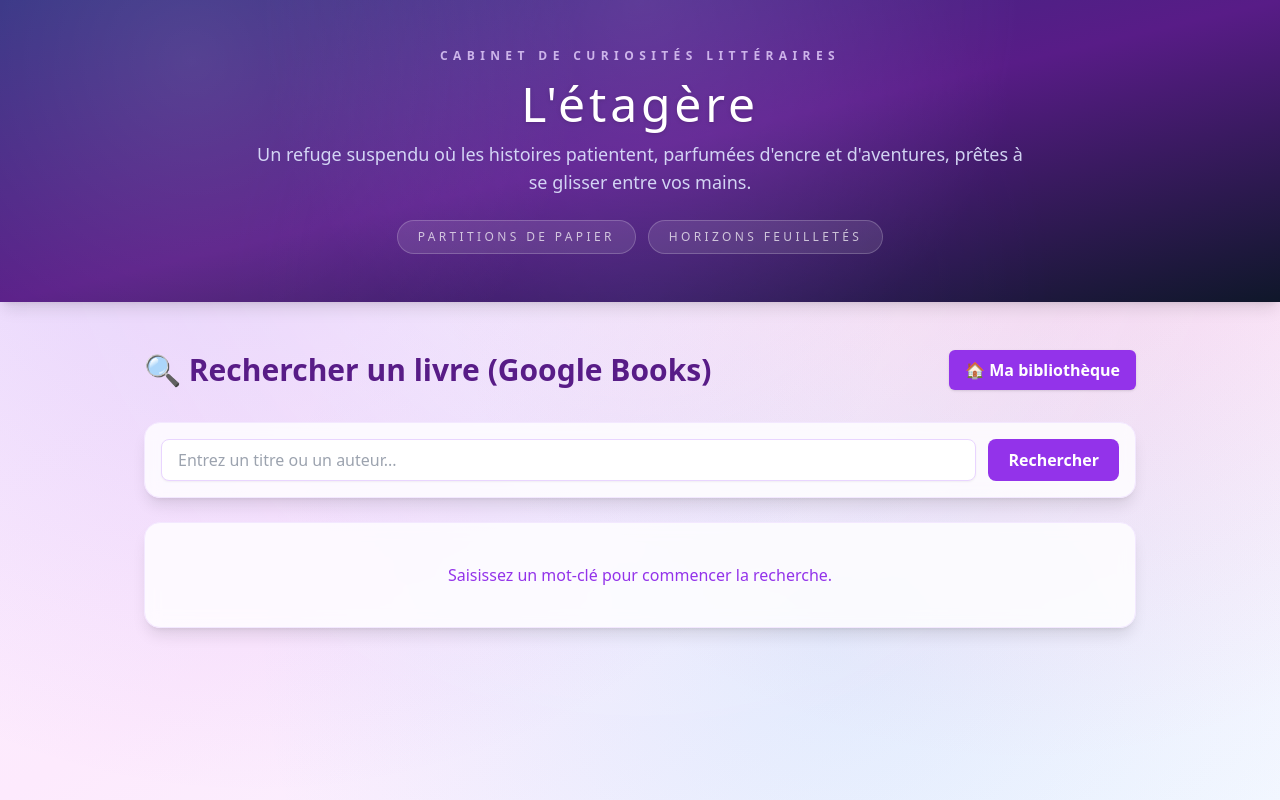
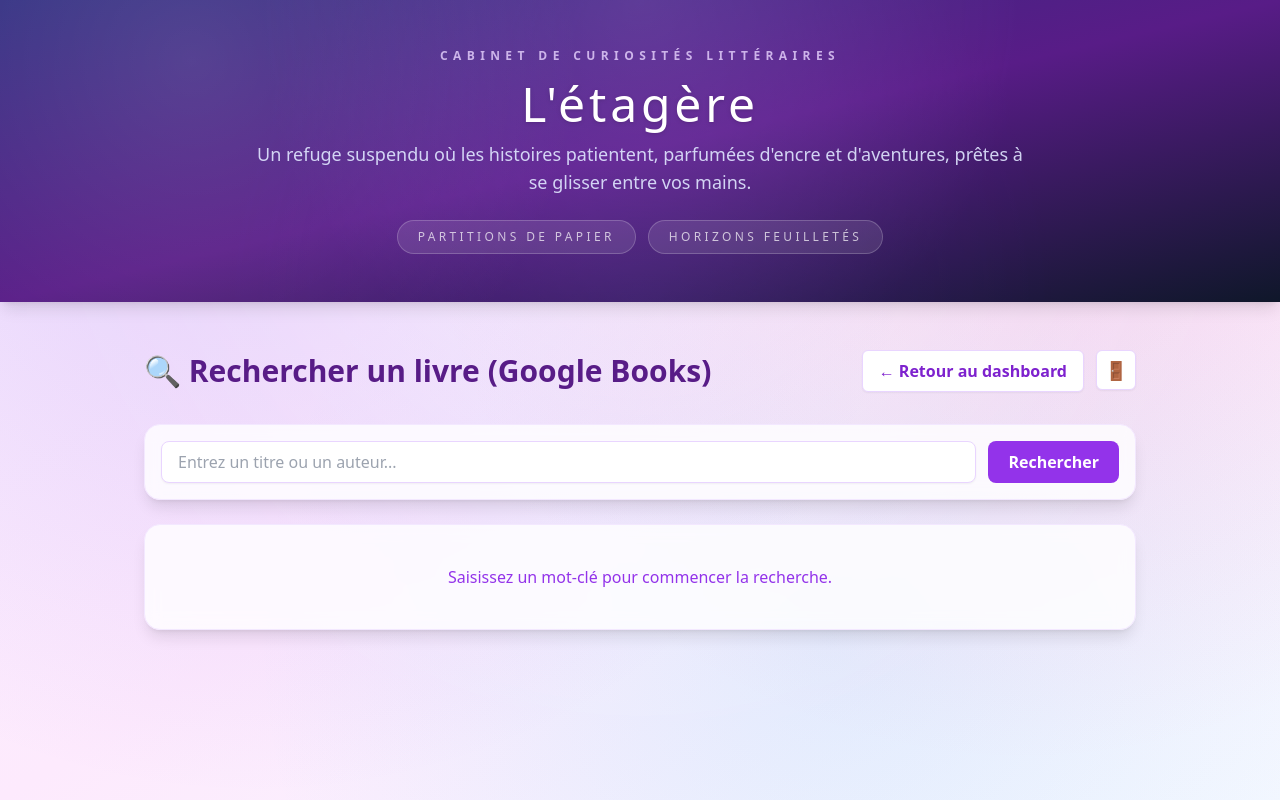
Before and after one commit to Sophiebdd/L_etagere_python, a React app in the folder frontend/: page /search in a window 1280 px wide. Built offline with nearby package versions, Linux system fonts and the light colour scheme; sample sign-in values are in the browser's storage; the HTML template or start-up script is replaced by a standard one.

Commit message:
bouton déconnexion

```diff
--- a/frontend/src/pages/BookSearch.jsx
+++ b/frontend/src/pages/BookSearch.jsx
@@ -9,6 +9,11 @@ export default function BookSearch() {
   const [results, setResults] = useState([]);
   const [loading, setLoading] = useState(false);
   const navigate = useNavigate();
+
+  const handleLogout = () => {
+    localStorage.removeItem("token");
+    navigate("/login", { replace: true });
+  };
 
   const handleSearch = async (e) => {
     e.preventDefault();
@@ -39,12 +44,21 @@ export default function BookSearch() {
             🔍 Rechercher un livre (Google Books)
           </h1>
 
-          <Link
-            to="/dashboard"
-            className="rounded-md bg-purple-600 px-4 py-2 font-semibold text-white shadow transition hover:bg-purple-700"
-          >
-            🏠 Ma bibliothèque
-          </Link>
+          <div className="flex flex-wrap gap-3">
+            <Link
+              to="/dashboard"
+              className="rounded-md border border-purple-200 bg-white px-4 py-2 font-semibold text-purple-700 shadow-sm transition hover:bg-purple-50"
+            >
+              ← Retour au dashboard
+            </Link>
+            <button
+              onClick={handleLogout}
+              title="Se déconnecter"
+              className="flex h-10 w-10 items-center justify-center rounded-md border border-purple-200 bg-white text-lg shadow-sm transition hover:bg-purple-50"
+            >
+              🚪
+            </button>
+          </div>
         </div>
 
         <form
--- a/frontend/src/pages/Dashboard.jsx
+++ b/frontend/src/pages/Dashboard.jsx
@@ -7,6 +7,11 @@ export default function Dashboard() {
   const [books, setBooks] = useState([]);
   const [loading, setLoading] = useState(true);
   const navigate = useNavigate();
+
+  const handleLogout = () => {
+    localStorage.removeItem("token");
+    navigate("/login", { replace: true });
+  };
 
   useEffect(() => {
     const token = localStorage.getItem("token");
@@ -64,22 +69,20 @@ export default function Dashboard() {
           </Link>
 
           <div className="flex flex-wrap gap-3">
-            <button
-              onClick={() => {
-                localStorage.removeItem("token");
-                window.location.href = "/login";
-              }}
-              className="rounded-md border border-purple-200 bg-white px-4 py-2 font-semibold text-purple-700 shadow-sm transition hover:bg-purple-50"
-            >
-              🚪 Déconnexion
-            </button>
-
             <Link
               to="/search"
               className="rounded-md bg-purple-600 px-4 py-2 font-semibold text-white shadow transition hover:bg-purple-700"
             >
               🔍 Rechercher un livre
             </Link>
+
+            <button
+              onClick={handleLogout}
+              title="Se déconnecter"
+              className="flex h-10 w-10 items-center justify-center rounded-md border border-purple-200 bg-white text-lg shadow-sm transition hover:bg-purple-50"
+            >
+              🚪
+            </button>
           </div>
         </div>
 
--- a/frontend/src/pages/Library.jsx
+++ b/frontend/src/pages/Library.jsx
@@ -11,6 +11,11 @@ export default function Library() {
   const [updatingStatusId, setUpdatingStatusId] = useState(null);
   const [deletingBookId, setDeletingBookId] = useState(null);
   const navigate = useNavigate();
+
+  const handleLogout = () => {
+    localStorage.removeItem("token");
+    navigate("/login", { replace: true });
+  };
 
   useEffect(() => {
     const token = localStorage.getItem("token");
@@ -140,12 +145,21 @@ export default function Library() {
       <main className="mx-auto max-w-6xl px-4 pb-16 pt-12">
         <div className="mb-8 flex flex-col justify-between gap-4 sm:flex-row sm:items-center">
           <h1 className="text-3xl font-semibold text-purple-900">📚 Ma bibliothèque</h1>
+          <div className="flex flex-wrap gap-3">
             <Link
               to="/dashboard"
               className="rounded-md border border-purple-200 bg-white px-4 py-2 font-semibold text-purple-700 shadow-sm transition hover:bg-purple-50"
             >
               ← Retour au dashboard
             </Link>
+            <button
+              onClick={handleLogout}
+              title="Se déconnecter"
+              className="flex h-10 w-10 items-center justify-center rounded-md border border-purple-200 bg-white text-lg shadow-sm transition hover:bg-purple-50"
+            >
+              🚪
+            </button>
+          </div>
         </div>
 
         {books.length === 0 ? (
```
Lines whose indentation alone changed are shown as unchanged.
